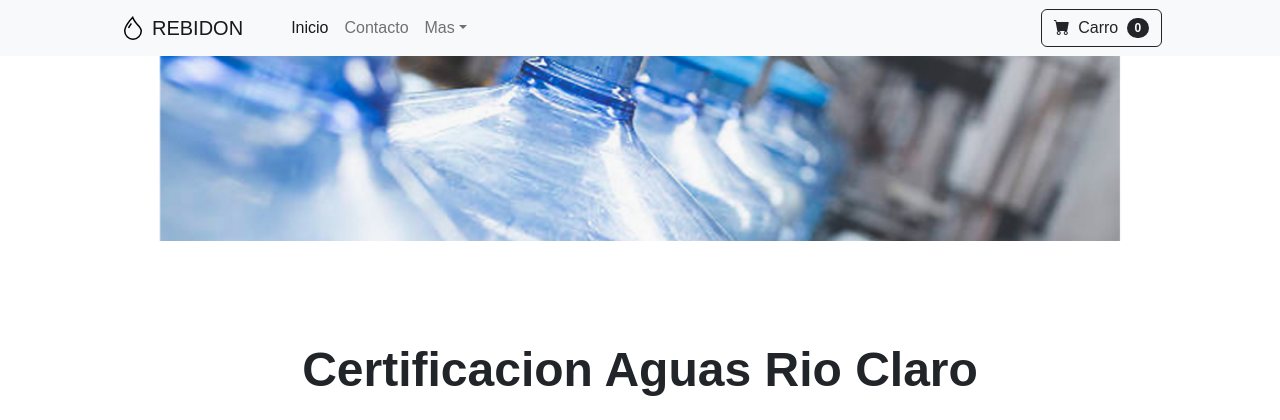
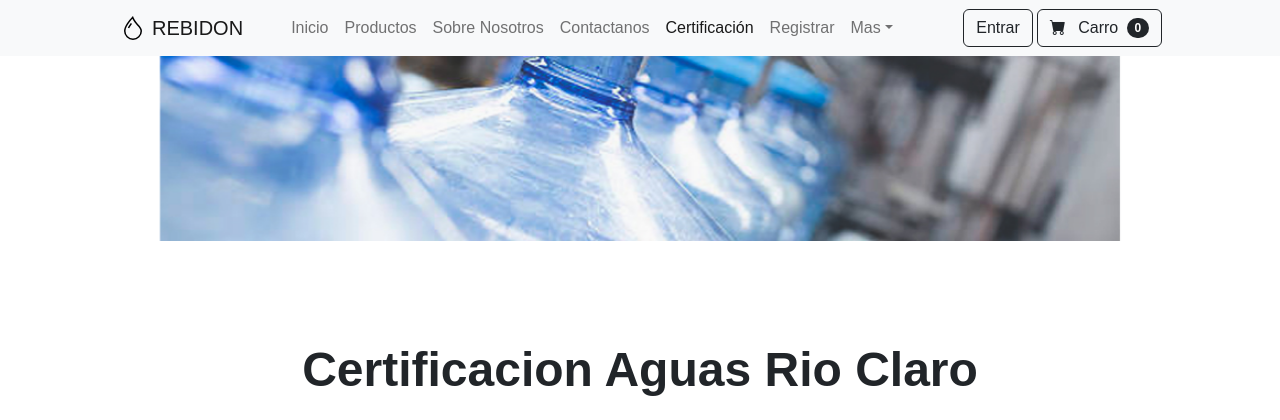
Before and after one commit to ZkudDuoc/Django-Rebid-n, a Django app: page /Certificacion/ in a window 1280 px wide. Shown: the top 420 px of the page. Run offline with Django 5.2, Linux system fonts and the light colour scheme; some libraries are stand-ins or nearby versions.

Commit message:
2do commit mas de lo anterior

```diff
--- a/myproject/myproject/urls.py
+++ b/myproject/myproject/urls.py
@@ -1,6 +1,6 @@
 from django.contrib import admin
 from django.urls import path
-from tiendaAgua.views import index_view, eliminar_view, agregar_view, certificacion_view, contactanos_view, inicio_view, listar_view, sobrenosotros_view
+from tiendaAgua.views import index_view, eliminar_view, agregar_view, certificacion_view, contactanos_view, inicio_view, Registro_view, listar_view, sobrenosotros_view
 
 urlpatterns = [
     path('admin/', admin.site.urls),
@@ -9,6 +9,7 @@ urlpatterns = [
     path('Contactanos/', contactanos_view, name='Contactanos'),
     path('Inicio/', inicio_view, name='Inicio'),
     path('Sobrenosotros/', sobrenosotros_view, name='SobreNosotros'),
+    path('Registro/', Registro_view, name='Registro'),
     path('Listar/', listar_view, name= 'listado_producto'),
     path('Agregar/', agregar_view,  name='agregar_listar'),
     path('Eliminar/<int:id>/', eliminar_view, name='eliminar_producto')
--- a/myproject/tiendaAgua/templates/Certificacion.html
+++ b/myproject/tiendaAgua/templates/Certificacion.html
@@ -28,29 +28,43 @@
                     class="navbar-toggler-icon"></span></button>
             <div class="collapse navbar-collapse" id="navbarSupportedContent">
                 <ul class="navbar-nav me-auto mb-2 mb-lg-0 ms-lg-4">
-                    <li class="nav-item"><a class="nav-link active" aria-current="page"
+                    <li class="nav-item"><a class="nav-link " aria-current="page"
                             href="{% url 'Inicio' %}">Inicio</a>
-                    </li>
-                    <li class="nav-item"><a class="nav-link" href="{% url 'Contactanos' %}" >Contacto</a></li>
+                            <li class="nav-item"><a class="nav-link" href="{% url 'index' %}">Productos</a></li>
+                            <li class="nav-item"><a class="nav-link" href="{% url 'SobreNosotros' %}">Sobre Nosotros</a></li>
+                            <li class="nav-item"><a class="nav-link" href="{% url 'Contactanos' %}">Contactanos</a></li>
+                            <li class="nav-item"><a class="nav-link active" href="{% url 'Certificacion' %}">Certificación</a></li>
+                            <li class="nav-item"><a class="nav-link" href="#">Registrar</a></li>
+                         </li>
                     <li class="nav-item dropdown">
                         <a class="nav-link dropdown-toggle" id="navbarDropdown" href="#" role="button"
                             data-bs-toggle="dropdown" aria-expanded="false">Mas</a>
                         <ul class="dropdown-menu" aria-labelledby="navbarDropdown">
-                            <li><a class="dropdown-item" href="{% url 'index' %}">Todos los productos</a></li>
-                            <li>
+
                                 <hr class="dropdown-divider" />
                             </li>
+
                             <li><a class="dropdown-item" id="cursor" data-bs-toggle="modal"
-                                    data-bs-target="#staticBackdrop">Entrar</a></li>
-                            <li><a class="dropdown-item" id="cursor" data-bs-toggle="modal"
-                                    data-bs-target="#Register">Registrarse</a></li>
-                            <li><a class="dropdown-item" href="{% url 'SobreNosotros' %}">Sobre Nosotros</a></li>
+                                    <li class="nav-item"><a class="nav-link" href="#">Cliente</a></li>
+                                    <li class="nav-item"><a class="nav-link" href="#">Producto</a></li>
+                                    <li class="nav-item"><a class="nav-link" href="#">Empleado</a></li>
+
                         </ul>
                     </li>
                 </ul>
-                <form class="d-flex">
+                <form class="d-flex px-1">
+                    <button class="btn btn-outline-dark " type="submit">
+                        <a class="dropdown-item" id="cursor" data-bs-toggle="modal"
+                        <li class="nav-item"><a class="nav-link" href="Login.html">Entrar</a></li>
+
+                        <i class=""></i>
+                        <span class="badge bg-dark text-white ms-1 rounded-pill"></span>
+                    </button>
+
+                </form>
+                <form class="d-inline">
                     <button class="btn btn-outline-dark" type="submit">
-                        <i class="bi-cart-fill me-1"></i>
+                        <i class="bi-cart-fill me-2"></i>
                         Carro
                         <span class="badge bg-dark text-white ms-1 rounded-pill products-count">0</span>
                     </button>
--- a/myproject/tiendaAgua/templates/Contactanos.html
+++ b/myproject/tiendaAgua/templates/Contactanos.html
@@ -41,7 +41,7 @@
                                 <li class="nav-item"><a class="nav-link" href="{% url 'index' %}">Productos</a></li>
                                 <li class="nav-item"><a class="nav-link" href="{% url 'SobreNosotros' %}">Sobre Nosotros</a></li>
                                 <li class="nav-item"><a class="nav-link active" href="{% url 'Contactanos' %}">Contactanos</a></li>
-                                <li class="nav-item"><a class="nav-link" href="#">Certificación</a></li>
+                                <li class="nav-item"><a class="nav-link" href="{% url 'Certificacion' %}">Certificación</a></li>
                                 <li class="nav-item"><a class="nav-link" href="#">Registrar</a></li>
                              </li>
                         <li class="nav-item dropdown">
--- a/myproject/tiendaAgua/templates/Inicio.html
+++ b/myproject/tiendaAgua/templates/Inicio.html
@@ -52,7 +52,7 @@
                                 <li class="nav-item"><a class="nav-link" href="{% url 'index' %}">Productos</a></li>
                                 <li class="nav-item"><a class="nav-link" href="{% url 'SobreNosotros' %}">Sobre Nosotros</a></li>
                                 <li class="nav-item"><a class="nav-link" href="{% url 'Contactanos' %}">Contactanos</a></li>
-                                <li class="nav-item"><a class="nav-link" href="#">Certificación</a></li>
+                                <li class="nav-item"><a class="nav-link" href="{% url 'Certificacion' %}">Certificación</a></li>
                                 <li class="nav-item"><a class="nav-link" href="#">Registrar</a></li>
                              </li>
                         <li class="nav-item dropdown">
--- a/myproject/tiendaAgua/templates/Login.html
+++ b/myproject/tiendaAgua/templates/Login.html
@@ -1,3 +1,4 @@
+{%load static%}
 <!DOCTYPE html>
 <html lang="en">
 <head>
--- a/myproject/tiendaAgua/templates/SobreNosotros.html
+++ b/myproject/tiendaAgua/templates/SobreNosotros.html
@@ -45,7 +45,7 @@
                                 <li class="nav-item"><a class="nav-link" href="{% url 'index' %}">Productos</a></li>
                                 <li class="nav-item"><a class="nav-link active" href="{% url 'SobreNosotros' %}">Sobre Nosotros</a></li>
                                 <li class="nav-item"><a class="nav-link" href="{% url 'Contactanos' %}">Contactanos</a></li>
-                                <li class="nav-item"><a class="nav-link" href="#">Certificación</a></li>
+                                <li class="nav-item"><a class="nav-link" href="{% url 'Certificacion' %}">Certificación</a></li>
                                 <li class="nav-item"><a class="nav-link" href="#">Registrar</a></li>
                              </li>
                         <li class="nav-item dropdown">
--- a/myproject/tiendaAgua/views.py
+++ b/myproject/tiendaAgua/views.py
@@ -12,10 +12,10 @@ def contactanos_view(request):
     return render(request, "Contactanos.html")
 def inicio_view(request):
     return render(request, "Inicio.html")
-
+def Registro_view(request):
+    return render(request, "Registro.html")
 def sobrenosotros_view(request):
     return render(request, "SobreNosotros.html")
-
 def listar_view(request):
     productos = Producto.objects.all()
     context = {'productos' : productos}
```
Also changed, not shown: myproject/tiendaAgua/templates/index.html (+5 -4 lines).
